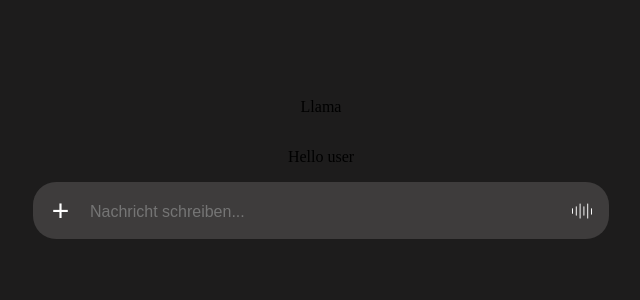
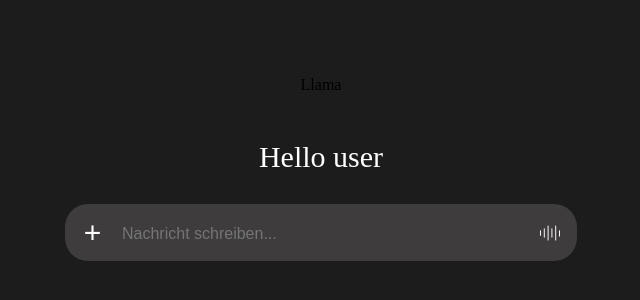
Before and after one commit to Kirillkrutoi12/AI-assistant, a plain HTML site: page index.html in a window 1280 px wide. Shown: the part 240-540 px from the top of the page, without its empty margins (319-959 px from the left). Drawn offline with Linux system fonts and the light colour scheme.

Commit message:
Styling interaction message

```diff
--- a/style.css
+++ b/style.css
@@ -14,7 +14,7 @@ body {
   display: flex;
   justify-content: space-between;
   align-items: center;
-  width: 45%;
+  width: 40%;
   height: 57px;
   background-color: rgb(62, 60, 60);
   border-radius: 23px;
@@ -52,3 +52,9 @@ input {
 .send {
   display: none;
 }
+
+.interaction {
+  color: white;
+  margin: 30px;
+  font-size: 30px;
+}
```
